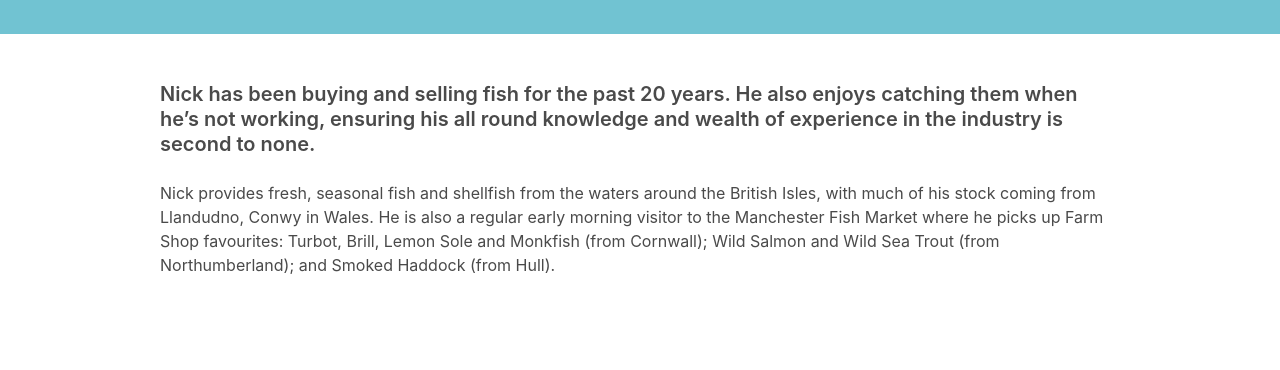
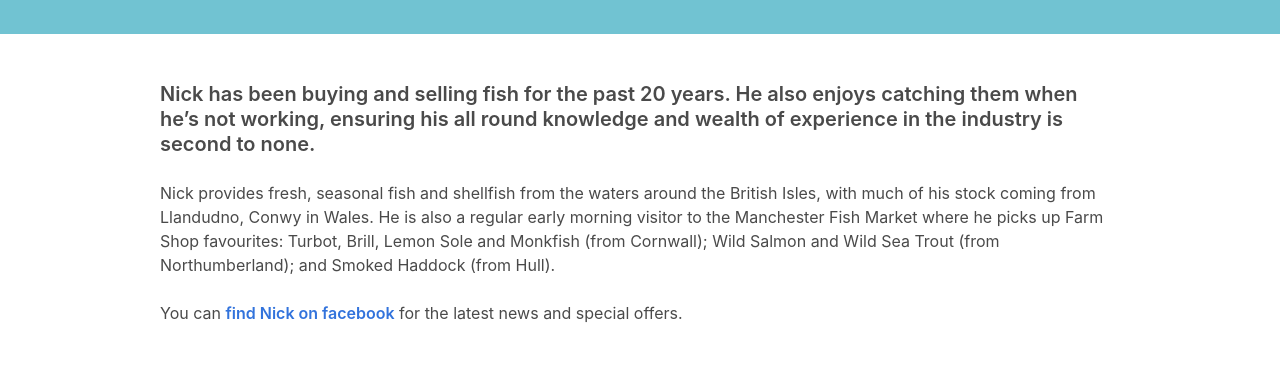
Before and after one commit to iammartincollins/nick-the-fish, a website: page index.html in a window 1280 px wide. Shown: the part 352-722 px from the top of the page. Drawn offline with Linux system fonts and the light colour scheme.

Commit message:
add facebook text and link

```diff
--- a/index.html
+++ b/index.html
@@ -13,6 +13,8 @@
         <div class="container">
             <p class="subtitle has-text-weight-semibold">Nick has been buying and selling fish for the past 20 years.  He also enjoys catching them when he’s not working, ensuring his all round knowledge and wealth of experience in the industry is second to none.</p>
             <p>Nick provides fresh, seasonal fish and shellfish from the waters around the British Isles, with much of his stock coming from Llandudno, Conwy in Wales. He is also a regular early morning visitor to the Manchester Fish Market where he picks up Farm Shop favourites: Turbot, Brill, Lemon Sole and Monkfish (from Cornwall); Wild Salmon and Wild Sea Trout (from Northumberland); and Smoked Haddock (from Hull).</p>
+            <br>
+            <p>You can <a class="has-text-weight-semibold" href="https://www.facebook.com/nickthefish1/">find Nick on facebook</a> for the latest news and special offers.</p>
         </div>
     </div>
     <div class="section section-light">
```
